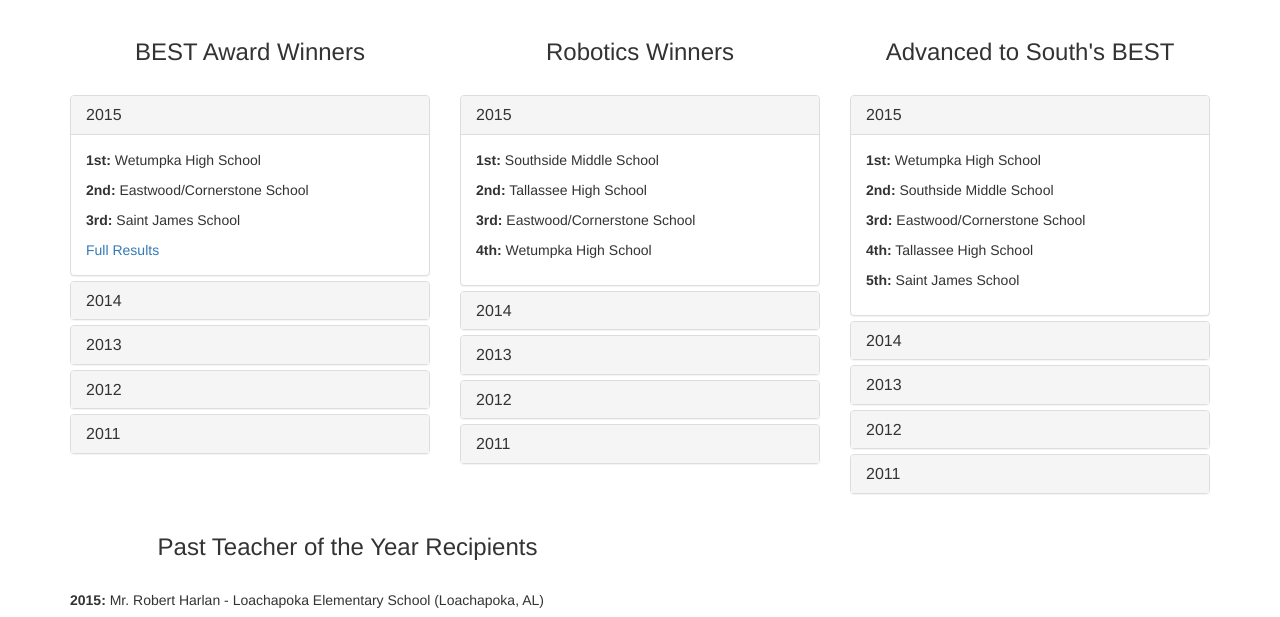
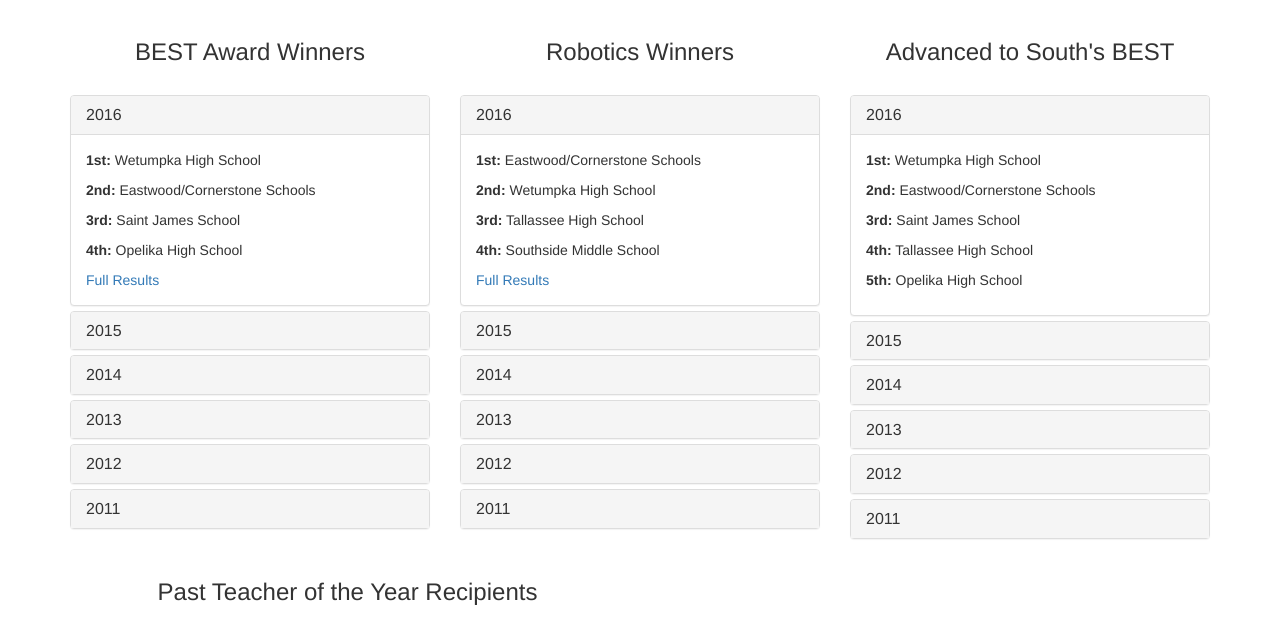
Before and after one commit to jacobvarner/wareaglebest, a plain HTML site: page results.html in a window 1280 px wide. Shown: the part 152-769 px from the top of the page. Drawn offline with nearby package versions, Linux system fonts and the light colour scheme; a script that the page names is missing.

Commit message:
Updated with results from 2016.

```diff
--- a/results.html
+++ b/results.html
@@ -54,17 +54,35 @@
           <br/>
           <div class="panel-group" id="accordion1" role="tablist" aria-multiselectable="true">
             <div class="panel panel-default">
+              <div class="panel-heading" role="tab" id="bestHeading2016">
+                <h4 class="panel-title">
+                  <a role="button" data-toggle="collapse" data-parent="#accordion1" href="#bestCollapse2016" aria-expanded="true" aria-controls="bestCollapse2016">
+                    2016
+                  </a>
+                </h4>
+              </div>
+              <div id="bestCollapse2015" class="panel-collapse collapse in" role="tabpanel" aria-labelledby="bestHeading2016">
+                <div class="panel-body">
+                  <p><strong>1st:</strong> Wetumpka High School</p>
+                  <p><strong>2nd:</strong> Eastwood/Cornerstone Schools</p>
+                  <p><strong>3rd:</strong> Saint James School</p>
+                  <p><strong>4th:</strong> Opelika High School</p>
+                  <a href="files/2016FullResults.pdf">Full Results</a>
+                </div>
+              </div>
+            </div>
+            <div class="panel panel-default">
               <div class="panel-heading" role="tab" id="bestHeading2015">
                 <h4 class="panel-title">
-                  <a role="button" data-toggle="collapse" data-parent="#accordion1" href="#bestCollapse2015" aria-expanded="true" aria-controls="bestCollapse2015">
+                  <a role="button" data-toggle="collapse" data-parent="#accordion1" href="#bestCollapse2015" aria-expanded="false" aria-controls="bestCollapse2015">
                     2015
                   </a>
                 </h4>
               </div>
-              <div id="bestCollapse2015" class="panel-collapse collapse in" role="tabpanel" aria-labelledby="bestHeading2015">
+              <div id="bestCollapse2015" class="panel-collapse collapse" role="tabpanel" aria-labelledby="bestHeading2015">
                 <div class="panel-body">
                   <p><strong>1st:</strong> Wetumpka High School</p>
-                  <p><strong>2nd:</strong> Eastwood/Cornerstone School</p>
+                  <p><strong>2nd:</strong> Eastwood/Cornerstone Schools</p>
                   <p><strong>3rd:</strong> Saint James School</p>
                   <a href="files/2015FullResults.pdf">Full Results</a>
                 </div>
@@ -81,7 +99,7 @@
               <div id="bestCollapse2014" class="panel-collapse collapse" role="tabpanel" aria-labelledby="bestHeading2014">
                 <div class="panel-body">
                   <p><strong>1st:</strong> Wetumpka High School</p>
-                  <p><strong>2nd:</strong> Eastwood/Cornerstone School</p>
+                  <p><strong>2nd:</strong> Eastwood/Cornerstone Schools</p>
                   <p><strong>3rd:</strong> Springwood School</p>
                   <p><strong>4th:</strong> Saint James School</p>
                 </div>
@@ -144,18 +162,36 @@
           <br/>
           <div class="panel-group" id="accordion2" role="tablist" aria-multiselectable="true">
             <div class="panel panel-default">
+              <div class="panel-heading" role="tab" id="robotHeading2016">
+                <h4 class="panel-title">
+                  <a role="button" data-toggle="collapse" data-parent="#accordion2" href="#robotCollapse2016" aria-expanded="true" aria-controls="robotCollapse2016">
+                    2016
+                  </a>
+                </h4>
+              </div>
+              <div id="robotCollapse2016" class="panel-collapse collapse in" role="tabpanel" aria-labelledby="robotHeading2016">
+                <div class="panel-body">
+                  <p><strong>1st:</strong> Eastwood/Cornerstone Schools</p>
+                  <p><strong>2nd:</strong> Wetumpka High School</p>
+                  <p><strong>3rd:</strong> Tallassee High School</p>
+                  <p><strong>4th:</strong> Southside Middle School</p>
+                  <a href="files/2016FullRobotScores.pdf">Full Results</a>
+                </div>
+              </div>
+            </div>
+            <div class="panel panel-default">
               <div class="panel-heading" role="tab" id="robotHeading2015">
                 <h4 class="panel-title">
-                  <a role="button" data-toggle="collapse" data-parent="#accordion2" href="#robotCollapse2015" aria-expanded="true" aria-controls="robotCollapse2015">
+                  <a role="button" data-toggle="collapse" data-parent="#accordion2" href="#robotCollapse2015" aria-expanded="false" aria-controls="robotCollapse2015">
                     2015
                   </a>
                 </h4>
               </div>
-              <div id="robotCollapse2015" class="panel-collapse collapse in" role="tabpanel" aria-labelledby="robotHeading2015">
+              <div id="robotCollapse2015" class="panel-collapse collapse" role="tabpanel" aria-labelledby="robotHeading2015">
                 <div class="panel-body">
                   <p><strong>1st:</strong> Southside Middle School</p>
                   <p><strong>2nd:</strong> Tallassee High School</p>
-                  <p><strong>3rd:</strong> Eastwood/Cornerstone School</p>
+                  <p><strong>3rd:</strong> Eastwood/Cornerstone Schools</p>
                   <p><strong>4th:</strong> Wetumpka High School</p>
                 </div>
               </div>
@@ -173,7 +209,7 @@
                   <p><strong>1st:</strong> Southside Middle School</p>
                   <p><strong>2nd:</strong> Lee-Scott Academy</p>
                   <p><strong>3rd:</strong> Wetumpka High School</p>
-                  <p><strong>4th:</strong> Eastwood/Cornerstone School</p>
+                  <p><strong>4th:</strong> Eastwood/Cornerstone Schools</p>
                 </div>
               </div>
             </div>
@@ -235,18 +271,36 @@
           <br/>
           <div class="panel-group" id="accordion3" role="tablist" aria-multiselectable="true">
             <div class="panel panel-default">
+              <div class="panel-heading" role="tab" id="southHeading2016">
+                <h4 class="panel-title">
+                  <a role="button" data-toggle="collapse" data-parent="#accordion3" href="#southCollapse2016" aria-expanded="true" aria-controls="southCollapse2016">
+                    2016
+                  </a>
+                </h4>
+              </div>
+              <div id="southCollapse2016" class="panel-collapse collapse in" role="tabpanel" aria-labelledby="southHeading2016">
+                <div class="panel-body">
+                  <p><strong>1st:</strong> Wetumpka High School</p>
+                  <p><strong>2nd:</strong> Eastwood/Cornerstone Schools</p>
+                  <p><strong>3rd:</strong> Saint James School</p>
+                  <p><strong>4th:</strong> Tallassee High School</p>
+                  <p><strong>5th:</strong> Opelika High School</p>
+                </div>
+              </div>
+            </div>
+            <div class="panel panel-default">
               <div class="panel-heading" role="tab" id="southHeading2015">
                 <h4 class="panel-title">
-                  <a role="button" data-toggle="collapse" data-parent="#accordion3" href="#southCollapse2015" aria-expanded="true" aria-controls="southCollapse2015">
+                  <a role="button" data-toggle="collapse" data-parent="#accordion3" href="#southCollapse2015" aria-expanded="false" aria-controls="southCollapse2015">
                     2015
                   </a>
                 </h4>
               </div>
-              <div id="southCollapse2015" class="panel-collapse collapse in" role="tabpanel" aria-labelledby="southHeading2015">
+              <div id="southCollapse2015" class="panel-collapse collapse" role="tabpanel" aria-labelledby="southHeading2015">
                 <div class="panel-body">
                   <p><strong>1st:</strong> Wetumpka High School</p>
                   <p><strong>2nd:</strong> Southside Middle School</p>
-                  <p><strong>3rd:</strong> Eastwood/Cornerstone School</p>
+                  <p><strong>3rd:</strong> Eastwood/Cornerstone Schools</p>
                   <p><strong>4th:</strong> Tallassee High School</p>
                   <p><strong>5th:</strong> Saint James School</p>
                 </div>
@@ -264,7 +318,7 @@
                 <div class="panel-body">
                   <p><strong>1st:</strong> Wetumpka High School</p>
                   <p><strong>2nd:</strong> Southside Middle School</p>
-                  <p><strong>3rd:</strong> Eastwood/Cornerstone School</p>
+                  <p><strong>3rd:</strong> Eastwood/Cornerstone Schools</p>
                   <p><strong>4th:</strong> Lee-Scott Academy</p>
                 </div>
               </div>
@@ -329,6 +383,7 @@
         <div class="col-lg-6 col-md-6 col-sm-12 col-xs-12">
           <h3 class="text-center">Past Teacher of the Year Recipients</h3>
           <br/>
+          <p><strong>2016: </strong>Scott and Pamela Brown - Central Educational Center (Newnan, GA)</p>
           <p><strong>2015: </strong>Mr. Robert Harlan - Loachapoka Elementary School (Loachapoka, AL)</p>
           <p><strong>2014: </strong>Mrs. Vicky Eichelberg - Saint James School (Montgomery, AL)</p>
           <p><strong>2013: </strong>Mrs. Karlia Willis - Springwood School (Lanett, AL)</p>
```
Also changed, not shown: 5 other files.
